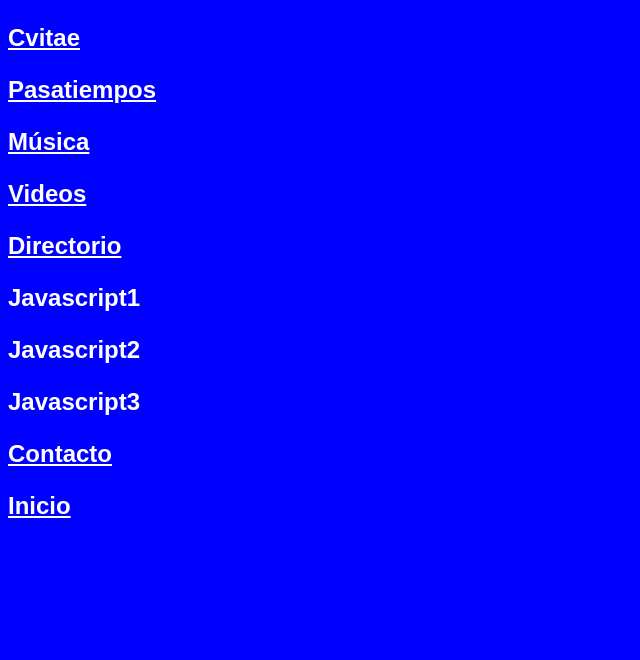
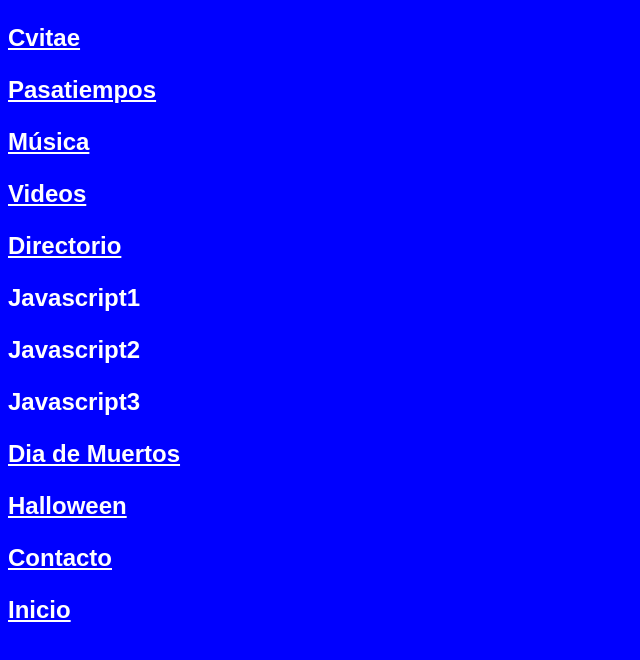
Before and after one commit to radioosi/ISC1EA, a plain HTML site: page azul.htm in a window 1280 px wide. Shown: the whole page, without its empty margins (0-640 px from the left). Drawn offline with Linux system fonts and the light colour scheme.

Commit message:
Add files via upload

```diff
--- a/azul.htm
+++ b/azul.htm
@@ -39,6 +39,8 @@ a:active {
 <p class="style2">Javascript1</p>
 <p class="style2">Javascript2</p>
 <p class="style2">Javascript3</p>
+<p class="style2"><a href="diamuertos1.htm" target="mainFrame">Dia de Muertos</a></p>
+<p class="style2"><a href="halloween.htm" target="mainFrame">Halloween</a></p>
 <p class="style1"><strong><a href="contacto.htm" target="mainFrame">Contacto</a></strong></p>
 <p class="style1"><strong><a href="amarillo.htm" target="mainFrame">Inicio </a></strong></p>
 </body>
```
